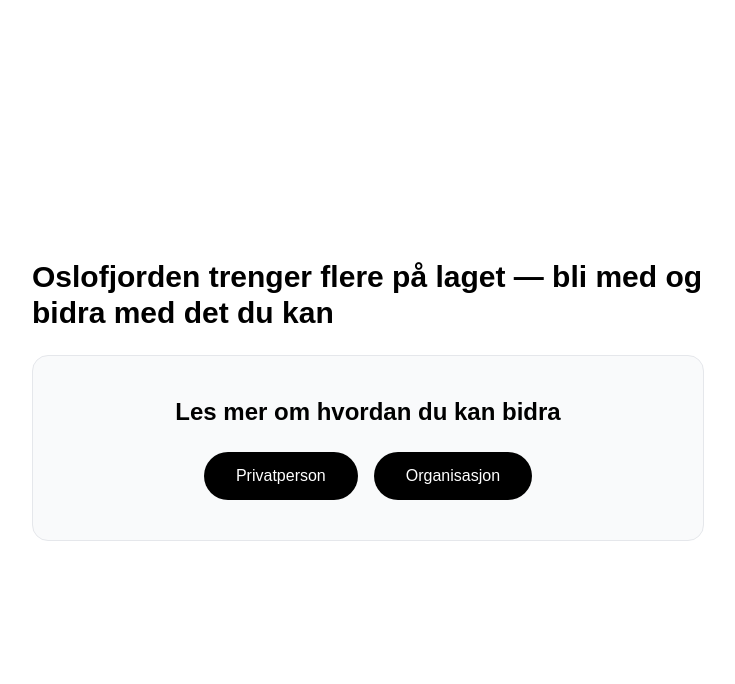
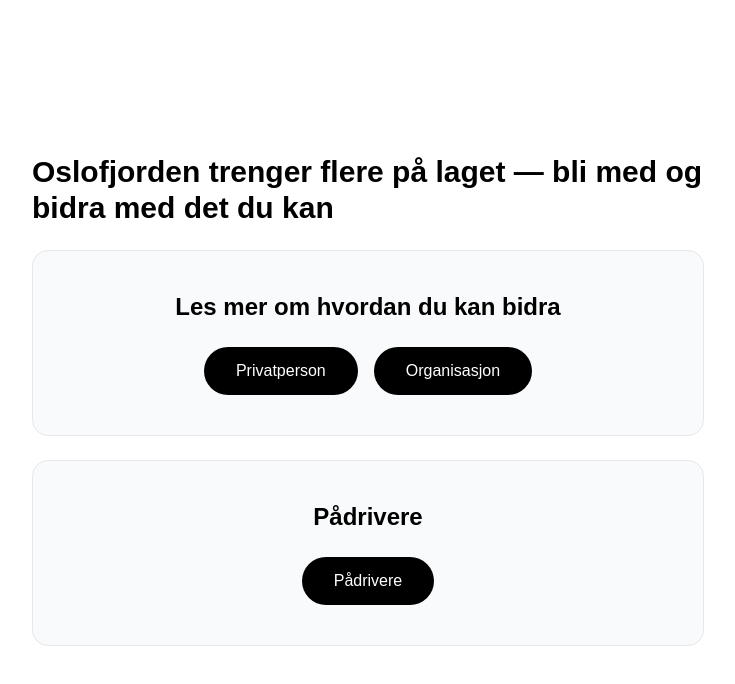
Before and after one commit to Padriv/paadriv-redd-fjorden, a Next.js app: page / in a window 1280 px wide. Shown: the top 684 px of the page, without its empty margins (272-1007 px from the left). Built offline with nearby package versions, Linux system fonts and the light colour scheme.

Commit message:
feat: add PaadriverSection component and integrate it into the Home page

```diff
--- /dev/null
+++ b/app/_components/PaadriverSection.tsx
@@ -0,0 +1,16 @@
+import Button from "@/components/Button";
+
+export default function PaadriverSection() {
+    return (
+        <section
+            className="flex flex-col items-center gap-6 rounded-2xl border border-gray-200 bg-gray-50 px-12 py-10"
+        >
+            <h2 className="text-2xl font-semibold text-black">
+                Pådrivere
+            </h2>
+            <div className="flex flex-wrap justify-center gap-4">
+                <Button href="/padriver" label="Pådrivere" />
+            </div>
+        </section>
+    );
+}
--- /dev/null
+++ b/app/padriver/page.tsx
@@ -0,0 +1,12 @@
+
+export default function Padrivere() {
+    return (
+        <main className="flex min-h-screen flex-col items-center justify-center bg-white px-16 py-32">
+            <div className="flex max-w-2xl flex-col gap-6">
+                <h1 className="text-3xl font-semibold text-black">
+                    Pådrivere
+                </h1>
+            </div>
+        </main>
+    );
+}
--- a/app/page.tsx
+++ b/app/page.tsx
@@ -1,4 +1,5 @@
 import JoinSection from "./_components/JoinSection";
+import PaadriverSection from "./_components/PaadriverSection";
 
 export default function Home() {
 	return (
@@ -8,6 +9,7 @@ export default function Home() {
 					Oslofjorden trenger flere på laget — bli med og bidra med det du kan
 				</h1>
 				<JoinSection />
+				<PaadriverSection />
 			</div>
 		</main>
 	);
```
